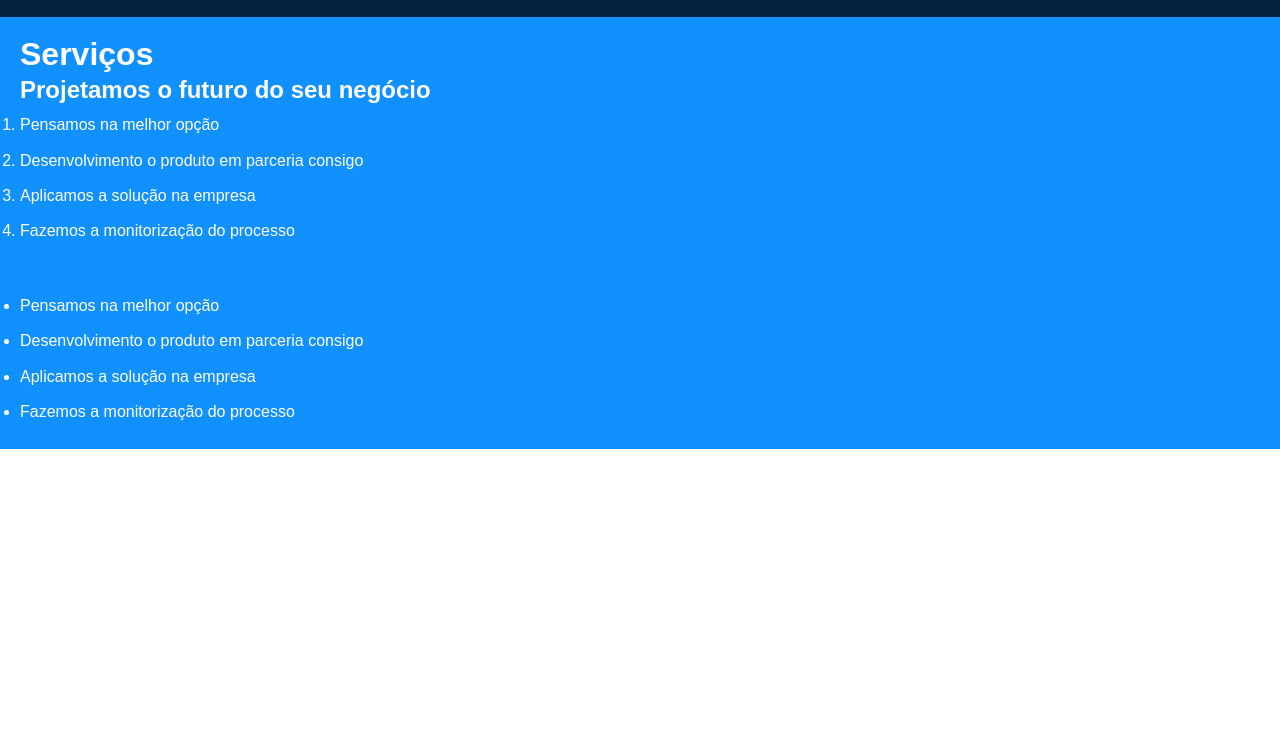
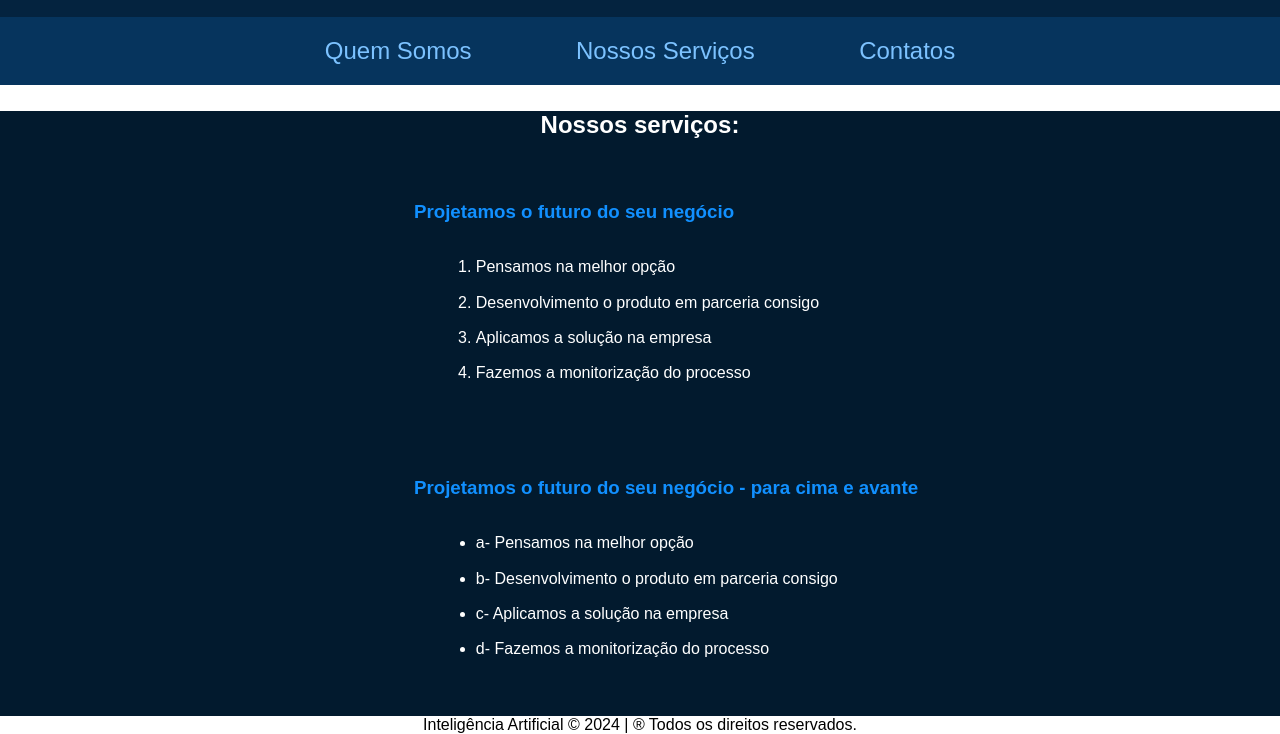
Before and after one commit to Aguiar-Fernandes/Projetos-Web, a plain HTML site: page Front-end/Inteligencia/servicos.html in a window 1280 px wide. Shown: the part 148-882 px from the top of the page. Before the commit the page ends 800 px from the top, so only its background shows below. Drawn offline with Linux system fonts and the light colour scheme.

Commit message:
Add files via upload

```diff
--- a/Front-end/Inteligencia/assets/css/estilos.css
+++ b/Front-end/Inteligencia/assets/css/estilos.css
@@ -4,13 +4,11 @@
     margin: 0;
     padding: 0;
     box-sizing: border-box;
-
-}
+    }
 
 body{
     font-family: Arial, Helvetica, sans-serif;
-    color:white;
-
+    color: black;
 }
 
 /*----------- Estilos Gerais-----------*/
@@ -69,11 +67,61 @@ body{
 
 }
 
-.negocio{
+section{
+    background-color: #021a2e;
+}
+.subtitulo1{
+    display: block;
+    line-height: 2.2em;
+    padding: 30px;
+    margin-left: 30%;
+}
+.subtitulo2{
+    display: block;
+    line-height: 2.2em;
+    padding: 20px;
+    margin-left: 5%;
+    color: white;
+}
+h2{
+    text-align: center;
+    margin-top: 2%;
+    margin-bottom: 2%;
+    color: white
+}
+h3{
+    color: #1190ff
+}
+h4{
+    color: white;
+    text-align: center;
+    border-radius: 30px;
+    margin-bottom: 20px;
 
-    text-align: left;
-    padding: 20px;
-    background-color: #1190ff;
-    line-height: 2.2em;
 }
-/*----------- Quem Somos -----
+footer{
+    text-align: center;
+
+}
+
+.container-servicos-contatos{
+    text-align: center;
+    color: #2a7ac0;
+}
+
+/* contatos */
+
+.telefone{
+    text-align: center;
+    color:#1190ff
+}
+
+h5{
+    text-align: center;
+    margin-top: 2%;
+    margin-bottom: 2%;
+    color: white
+}
+.texto1{
+    display: flow-root;
+}
--- a/Front-end/Inteligencia/servicos.html
+++ b/Front-end/Inteligencia/servicos.html
@@ -14,7 +14,7 @@
     <link rel="preconnect" href="https://fonts.gstatic.com" crossorigin>
     <link href="https://fonts.googleapis.com/css2?family=Roboto:ital,wght@0,100;0,300;0,400;0,500;0,700;0,900;1,100;1,300;1,400;1,500;1,700;1,900&display=swap" rel="stylesheet">-->
 
-    <title>Inteligência Artificial</title>
+    <title>Inteligência Artificial - servicos</title>
 </head>
 <body>
 
@@ -27,9 +27,23 @@
         <h3>Inteligência Artificial</h3>
     </header>
 
-    <div class="negocio">
-        <h1>Serviços</h1>
-        <h2>Projetamos o futuro do seu negócio</h2>
+   <!-- Navegação -->
+
+    <nav class="container_navegacao">
+        <a href="index.html">Quem Somos</a>
+        <a href="servicos.html">Nossos Serviços</a>
+        <a href="contatos.html">Contatos</a>
+    </nav>
+
+    <section>
+
+        <h2>Nossos serviços:</h2>
+
+        <article>
+            <div class="subtitulo1">
+
+                <h3>Projetamos o futuro do seu negócio</h3>
+                <div class="subtitulo2">
                     <ol> <!-- coloca numero sequencial em uma lista -->
                         <li>Pensamos na melhor opção</li>
                         <li>Desenvolvimento o produto em parceria consigo</li>
@@ -37,16 +51,24 @@
                         <li>Fazemos a monitorização do processo</li>
                     </ol>
                 </div>
+            </div>
+        </article>
 
-    <div class="negocio">
-        <ul> <!-- coloca numero sequencial em uma lista -->
-            <li>Pensamos na melhor opção</li>
-            <li>Desenvolvimento o produto em parceria consigo</li>
-            <li>Aplicamos a solução na empresa</li>
-            <li>Fazemos a monitorização do processo</li>
+        <article>
+            <div class="subtitulo1">
+                <h3>Projetamos o futuro do seu negócio - para cima e avante</h3>
+                <div class="subtitulo2">
+                    <ul>
+                        <li>a- Pensamos na melhor opção</li>
+                        <li>b- Desenvolvimento o produto em parceria consigo</li>
+                        <li>c- Aplicamos a solução na empresa</li>
+                        <li>d- Fazemos a monitorização do processo</li>
                     </ul>
                 </div>
+            </div>
+        </article>
 
+    </section>
 </body>
 
     <footer>
```
Also changed, not shown: Front-end/Inteligencia/contatos.html (added, +75 -0 lines), Front-end/Inteligencia/index.html (+1 -1 lines). Lines whose indentation alone changed are shown as unchanged.
